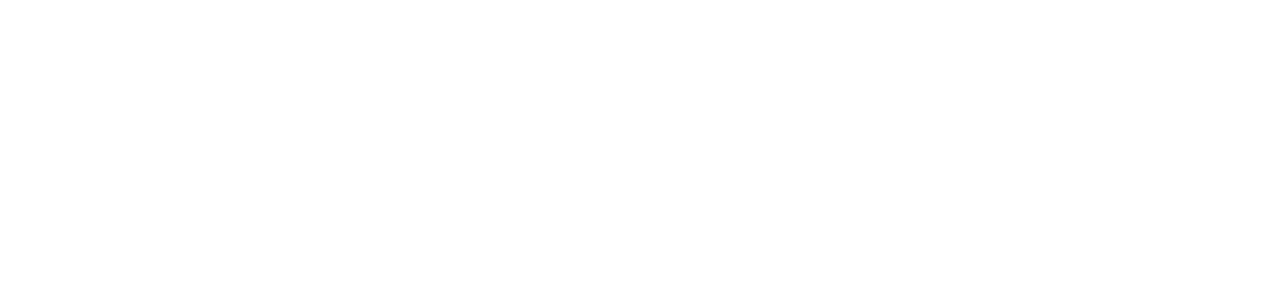
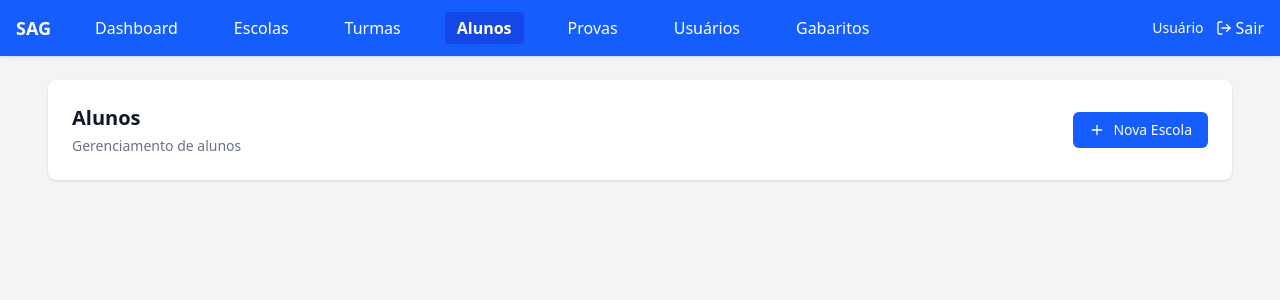
Before and after one commit to hendricksonweib/Metric, a React (Vite) app: page /alunos in a window 1280 px wide. Before the commit this address had no page. Shown: the top 300 px of the page. Built offline with nearby package versions, Linux system fonts and the light colour scheme.

Commit message:
Feat: adiciona a página de gerenciamento de alunos e atualiza as rotas no App

```diff
--- a/src/App.tsx
+++ b/src/App.tsx
@@ -1,17 +1,19 @@
 import { Routes, Route } from "react-router-dom";
 import { LoginPage } from "./pages/Login";
 import { DashboardPage } from "./pages/DashboardPage";
+import EscolasPage from "./pages/EscolasPage";
+import AlunosPage from "./pages/AlunosPage";
 import { UsuariosPage } from "./pages/UsuariosPage";
-import EscolasPage from "./pages/EscolasPage";
 import TurmasPage from "./pages/TurmasPage";
 function App() {
   return (
     <Routes>
       <Route path="/" element={<LoginPage />} />
       <Route path="/dashboard" element={<DashboardPage />} />
-      <Route path="/usuarios" element={<UsuariosPage />} />
       <Route path="/escolas" element={<EscolasPage />} />
       <Route path="/turmas" element={<TurmasPage />} />
+      <Route path="/alunos" element={<AlunosPage />} />
+      <Route path="/usuarios" element={<UsuariosPage />} />
     </Routes>
   );
 }
--- /dev/null
+++ b/src/pages/AlunosPage.tsx
@@ -0,0 +1,19 @@
+import { Header } from "../components/Header";
+import { PageHeader } from "../ui/PageHeader";
+
+export default function AlunosPage() {
+  return (
+    <>
+     <Header />
+      <div className="pt-20 p-12 bg-gray-100 min-h-screen">
+        <PageHeader
+          title="Alunos"
+          description="Gerenciamento de alunos"
+          actionLabel="Nova Escola"
+          onActionClick={() => {
+          }}
+        />
+        </div>
+    </>
+  )
+}
```
